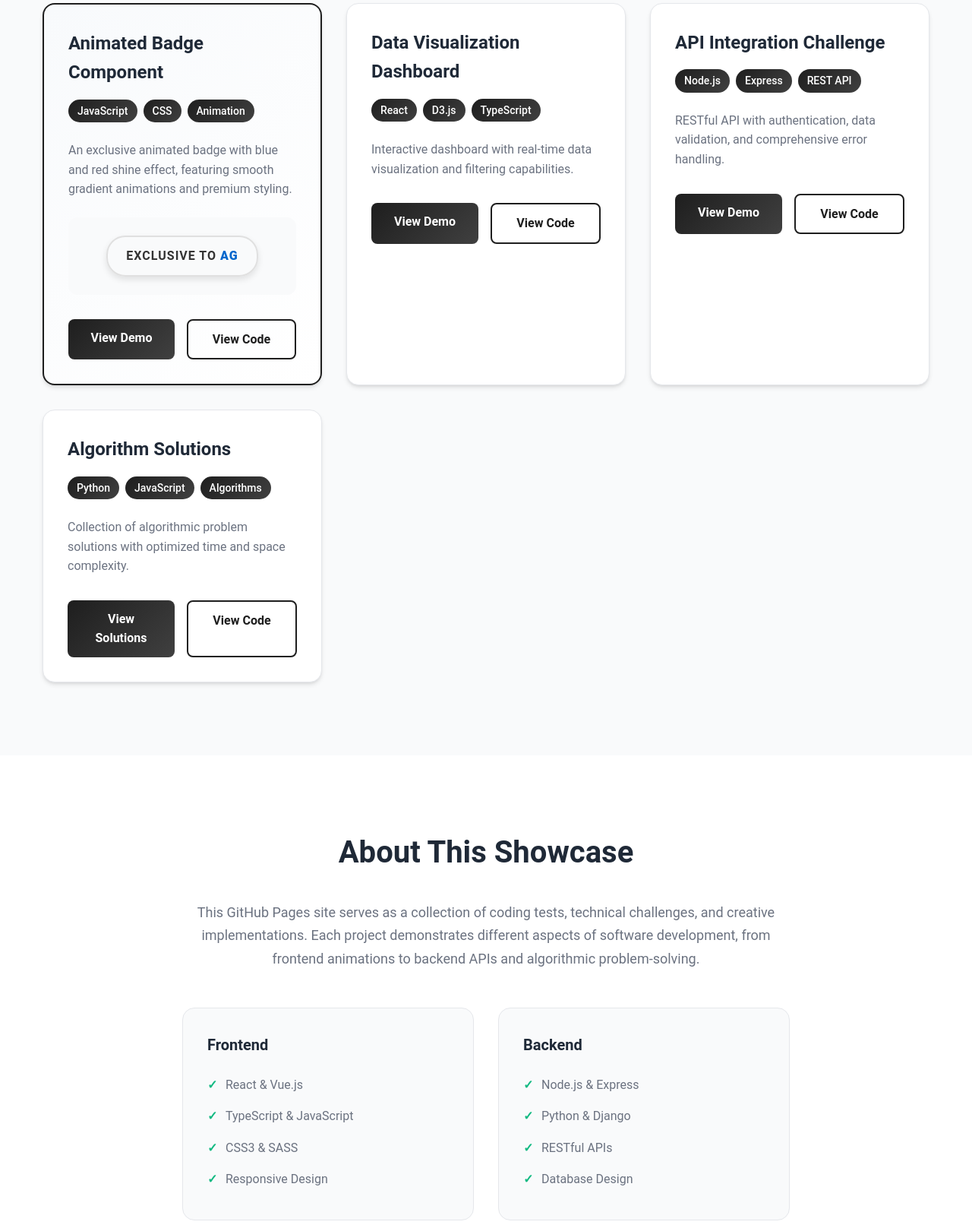
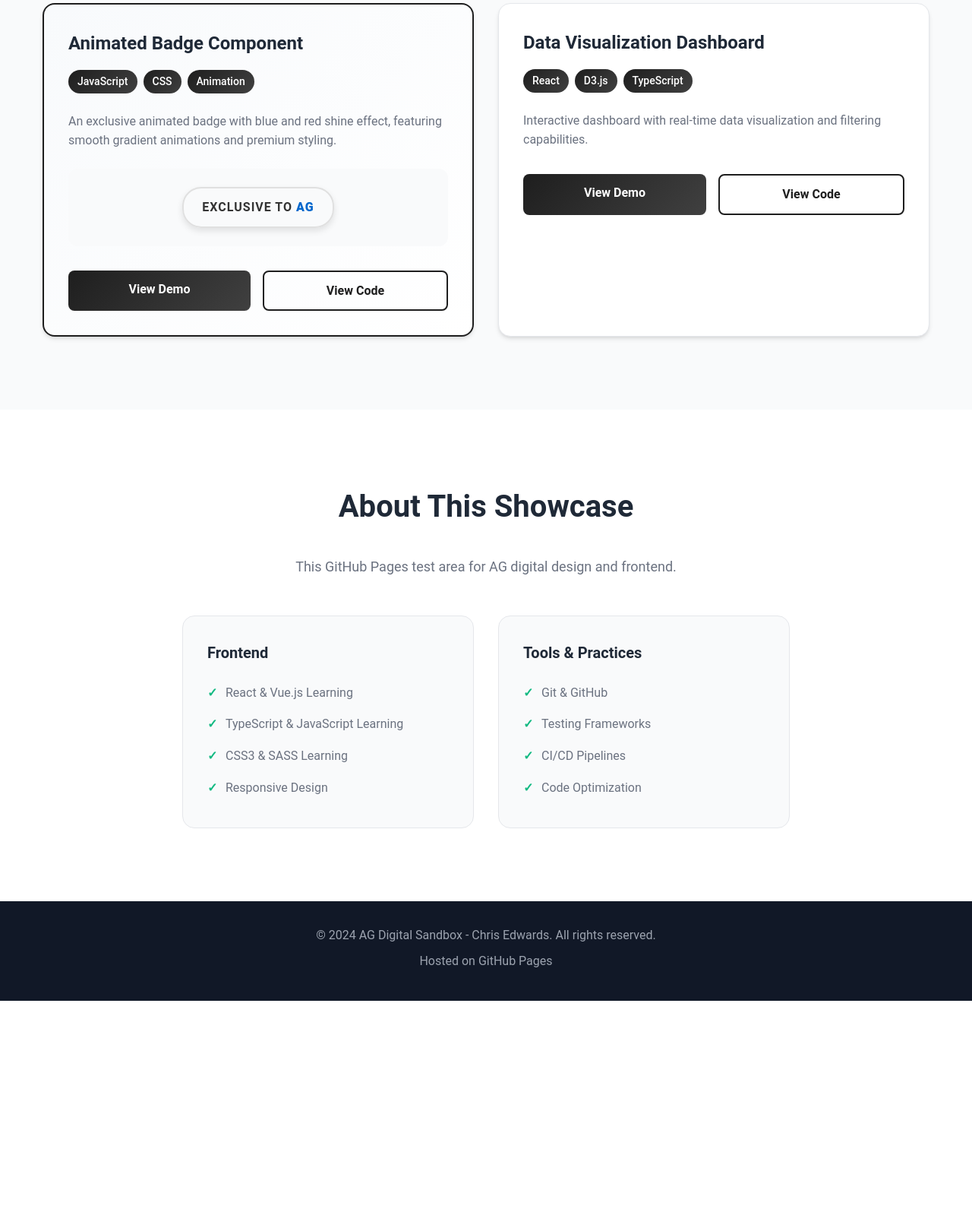
Before and after one commit to AGDigital-Chris/ag-digital-sandbox, a website: page index.html in a window 1280 px wide. Shown: the part 1004-2620 px from the top of the page at 76% size. After the commit the page ends 2321 px from the top, so only its background shows below. Drawn offline with Linux system fonts and the light colour scheme.

Commit message:
Update index.html

```diff
--- a/index.html
+++ b/index.html
@@ -20,7 +20,6 @@
                 <li><a href="#home">Home</a></li>
                 <li><a href="#projects">Projects</a></li>
                 <li><a href="#about">About</a></li>
-                <li><a href="#contact">Contact</a></li>
             </ul>
         </nav>
     </header>
@@ -109,42 +108,6 @@
                         </div>
                     </div>
 
-                    <div class="project-card">
-                        <div class="project-header">
-                            <h3>API Integration Challenge</h3>
-                            <div class="project-tags">
-                                <span class="tag">Node.js</span>
-                                <span class="tag">Express</span>
-                                <span class="tag">REST API</span>
-                            </div>
-                        </div>
-                        <div class="project-content">
-                            <p>RESTful API with authentication, data validation, and comprehensive error handling.</p>
-                        </div>
-                        <div class="project-footer">
-                            <a href="#" class="btn btn-primary">View Demo</a>
-                            <a href="#" class="btn btn-secondary">View Code</a>
-                        </div>
-                    </div>
-
-                    <div class="project-card">
-                        <div class="project-header">
-                            <h3>Algorithm Solutions</h3>
-                            <div class="project-tags">
-                                <span class="tag">Python</span>
-                                <span class="tag">JavaScript</span>
-                                <span class="tag">Algorithms</span>
-                            </div>
-                        </div>
-                        <div class="project-content">
-                            <p>Collection of algorithmic problem solutions with optimized time and space complexity.</p>
-                        </div>
-                        <div class="project-footer">
-                            <a href="#" class="btn btn-primary">View Solutions</a>
-                            <a href="#" class="btn btn-secondary">View Code</a>
-                        </div>
-                    </div>
-
                 </div>
             </div>
         </section>
@@ -155,25 +118,16 @@
                 <div class="about-content">
                     <div class="about-text">
                         <h2>About This Showcase</h2>
-                        <p>This GitHub Pages site serves as a collection of coding tests, technical challenges, and creative implementations. Each project demonstrates different aspects of software development, from frontend animations to backend APIs and algorithmic problem-solving.</p>
+                        <p>This GitHub Pages test area for AG digital design and frontend.</p>
 
                         <div class="skills-grid">
                             <div class="skill-category">
                                 <h4>Frontend</h4>
                                 <ul>
-                                    <li>React & Vue.js</li>
-                                    <li>TypeScript & JavaScript</li>
-                                    <li>CSS3 & SASS</li>
+                                    <li>React & Vue.js Learning</li>
+                                    <li>TypeScript & JavaScript Learning</li>
+                                    <li>CSS3 & SASS Learning</li>
                                     <li>Responsive Design</li>
-                                </ul>
-                            </div>
-                            <div class="skill-category">
-                                <h4>Backend</h4>
-                                <ul>
-                                    <li>Node.js & Express</li>
-                                    <li>Python & Django</li>
-                                    <li>RESTful APIs</li>
-                                    <li>Database Design</li>
                                 </ul>
                             </div>
                             <div class="skill-category">
@@ -191,27 +145,6 @@
             </div>
         </section>
 
-        <!-- Contact Section -->
-        <section id="contact" class="contact">
-            <div class="container">
-                <h2>Get In Touch</h2>
-                <p>Interested in discussing any of these projects or potential opportunities?</p>
-                <div class="contact-links">
-                    <a href="mailto:your.email@example.com" class="contact-link">
-                        <i class="fas fa-envelope"></i>
-                        <span>Email</span>
-                    </a>
-                    <a href="https://github.com/AGDigital-Chris" class="contact-link">
-                        <i class="fab fa-github"></i>
-                        <span>GitHub</span>
-                    </a>
-                    <a href="https://linkedin.com/in/yourprofile" class="contact-link">
-                        <i class="fab fa-linkedin"></i>
-                        <span>LinkedIn</span>
-                    </a>
-                </div>
-            </div>
-        </section>
     </main>
 
     <footer class="footer">
```
